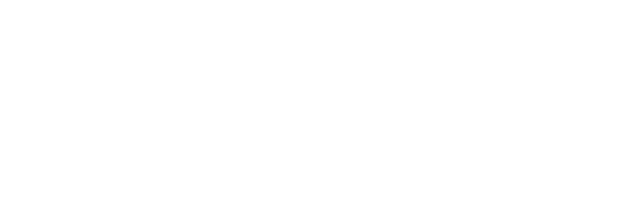
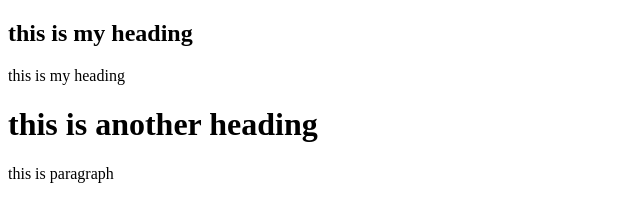
Before and after one commit to Soniasultana/my-another-repo, a plain HTML site: page index.html in a window 1280 px wide. Shown: the whole page, without its empty margins (0-640 px from the left). Drawn offline with Linux system fonts and the light colour scheme.

Commit message:
added header

```diff
--- a/index.html
+++ b/index.html
@@ -4,9 +4,13 @@
     <meta charset="UTF-8">
     <meta http-equiv="X-UA-Compatible" content="IE=edge">
     <meta name="viewport" content="width=device-width, initial-scale=1.0">
-    <title>DocumeANOTHER GITt</title>
+    <title>Another git</title>
 </head>
 <body>
+<h2>this is my heading</h2>
+<p>this is my heading</p>
+<h1>this is another heading</h1>
+<p>this is paragraph </p>
 
 </body>
 </html>
```
